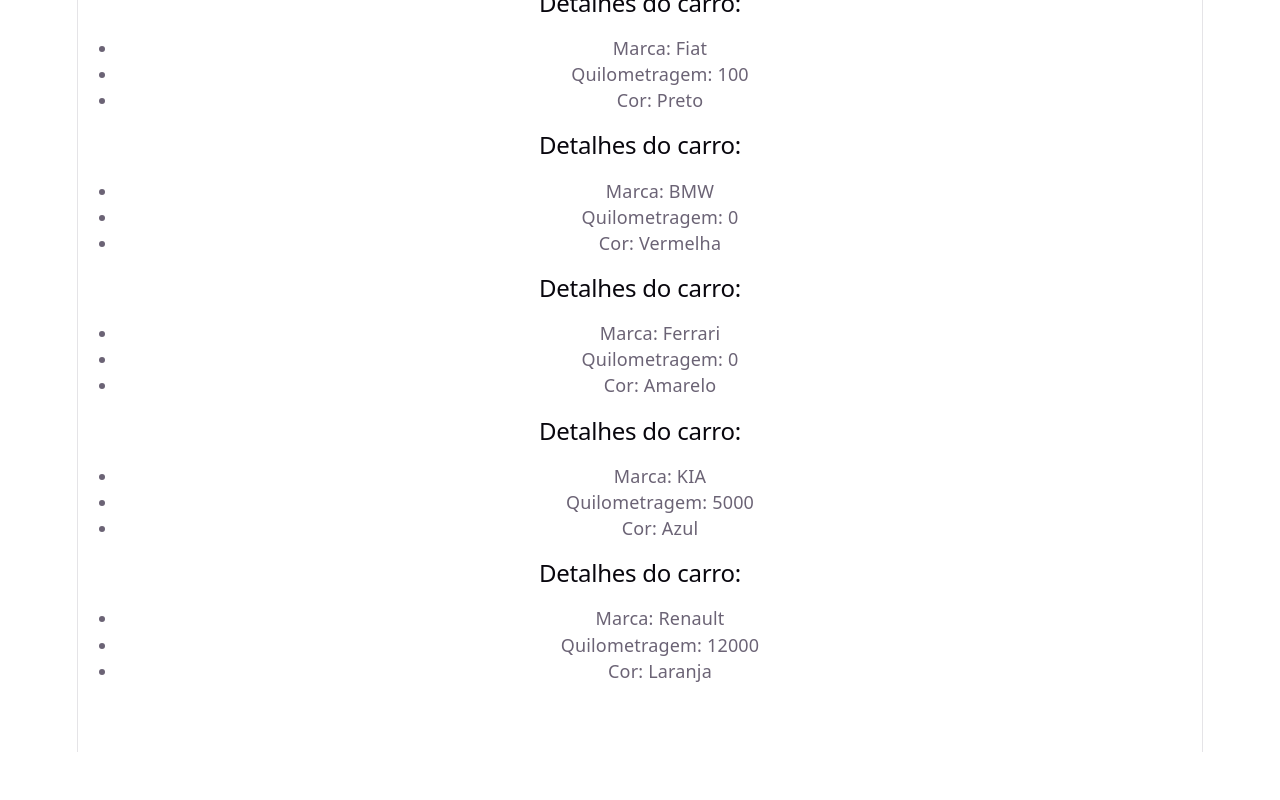
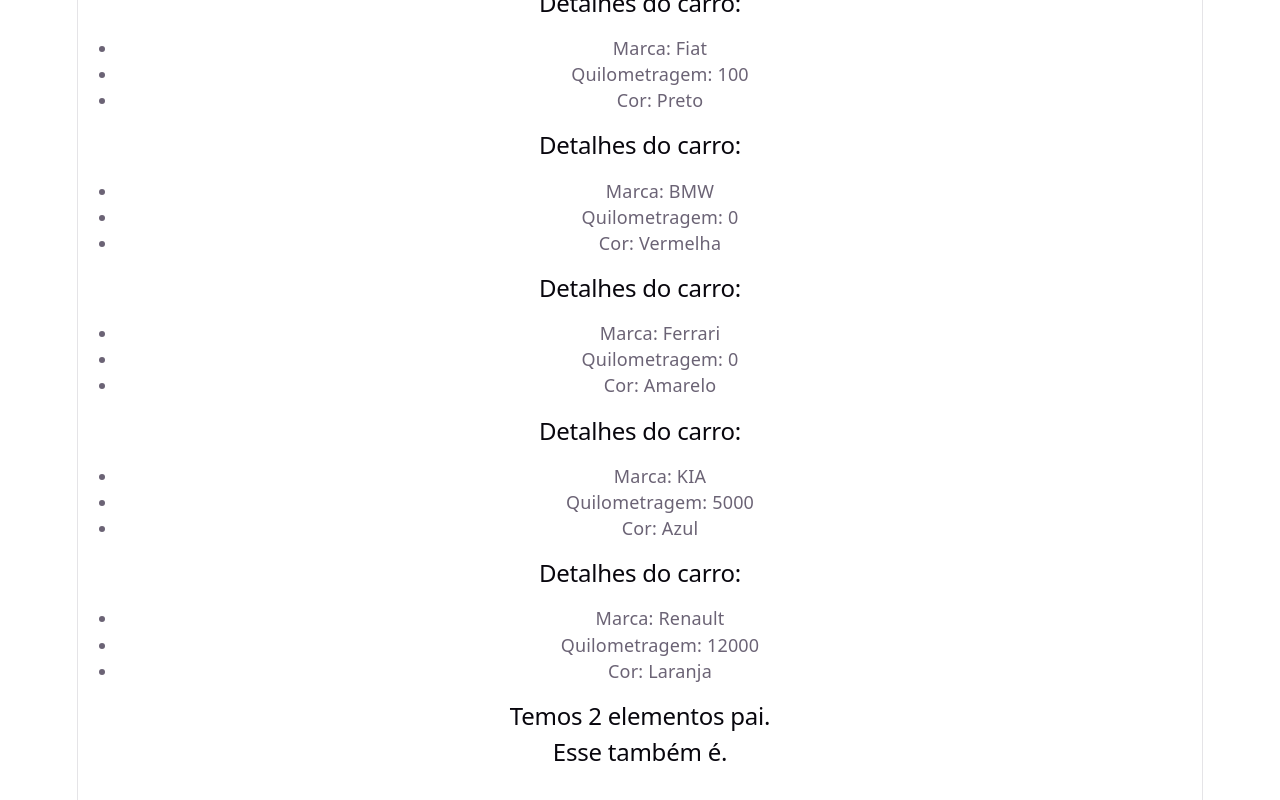
Before and after one commit to mardoqueugmartins/react-studies, a React (Vite) app in the folder 04_react_advanced/advanced/: page / in a window 1280 px wide. Shown: the part 1664-2464 px from the top of the page. Before the commit the page ends 2416 px from the top, so only its background shows below. Built offline with nearby package versions, Linux system fonts and the light colour scheme.

Commit message:
Fragment

```diff
--- a/04_react_advanced/advanced/src/App.jsx
+++ b/04_react_advanced/advanced/src/App.jsx
@@ -20,6 +20,9 @@
   { id: 2, brand: "KIA", color: "Azul", km: 5000 },
   { id: 3, brand: "Renault", color: "Laranja", km: 12000 },
 ]
+
+// Fragments
+import Fragment from "./components/Fragment";
 
 function App() {
   return (
@@ -51,6 +54,8 @@
         km={car.km}
         />
       ))}
+      {/* Fragment */}
+      <Fragment />
     </div>
   );
 }
--- /dev/null
+++ b/04_react_advanced/advanced/src/components/Fragment.jsx
@@ -0,0 +1,14 @@
+const Fragment = () => {
+  return (
+    <>
+    <div>
+        <h2>Temos 2 elementos pai.</h2>
+    </div>
+    <div>
+        <h2>Esse também é.</h2>
+    </div>
+    </>
+  )
+}
+
+export default Fragment
```
